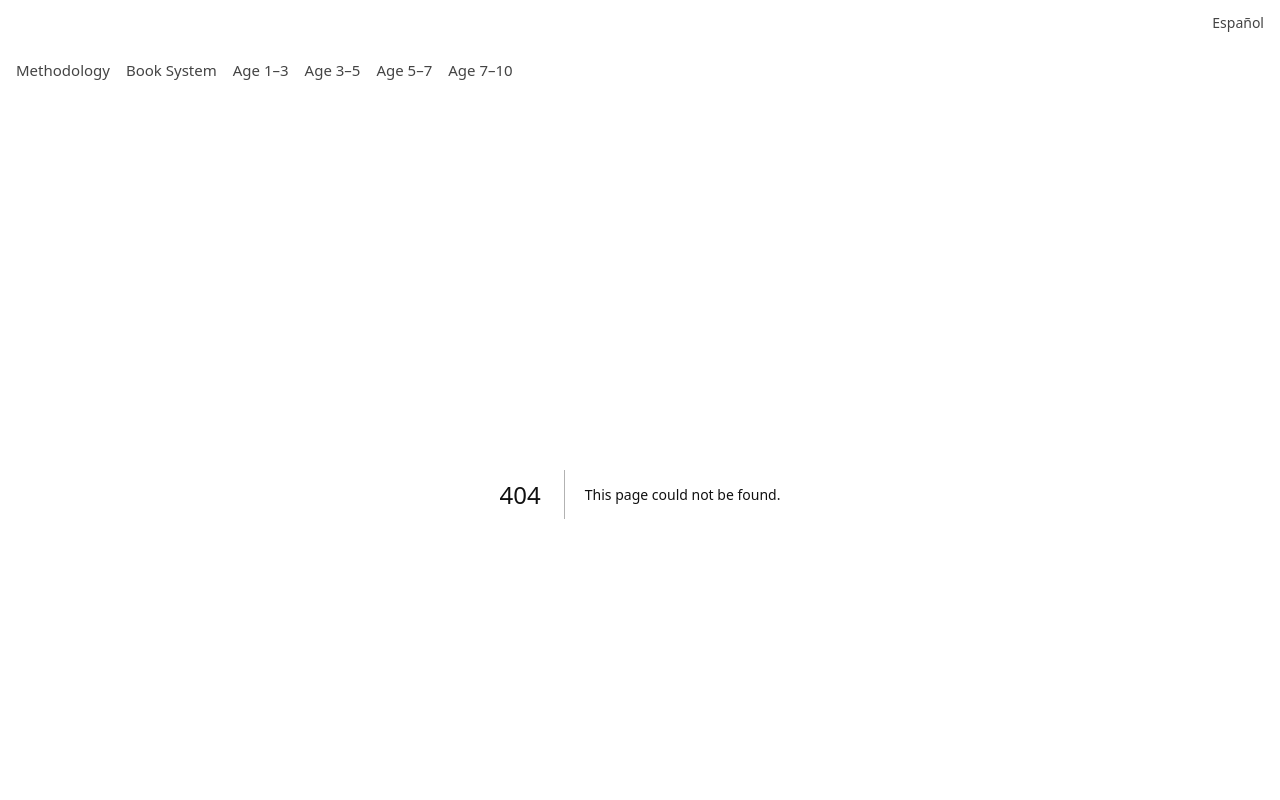
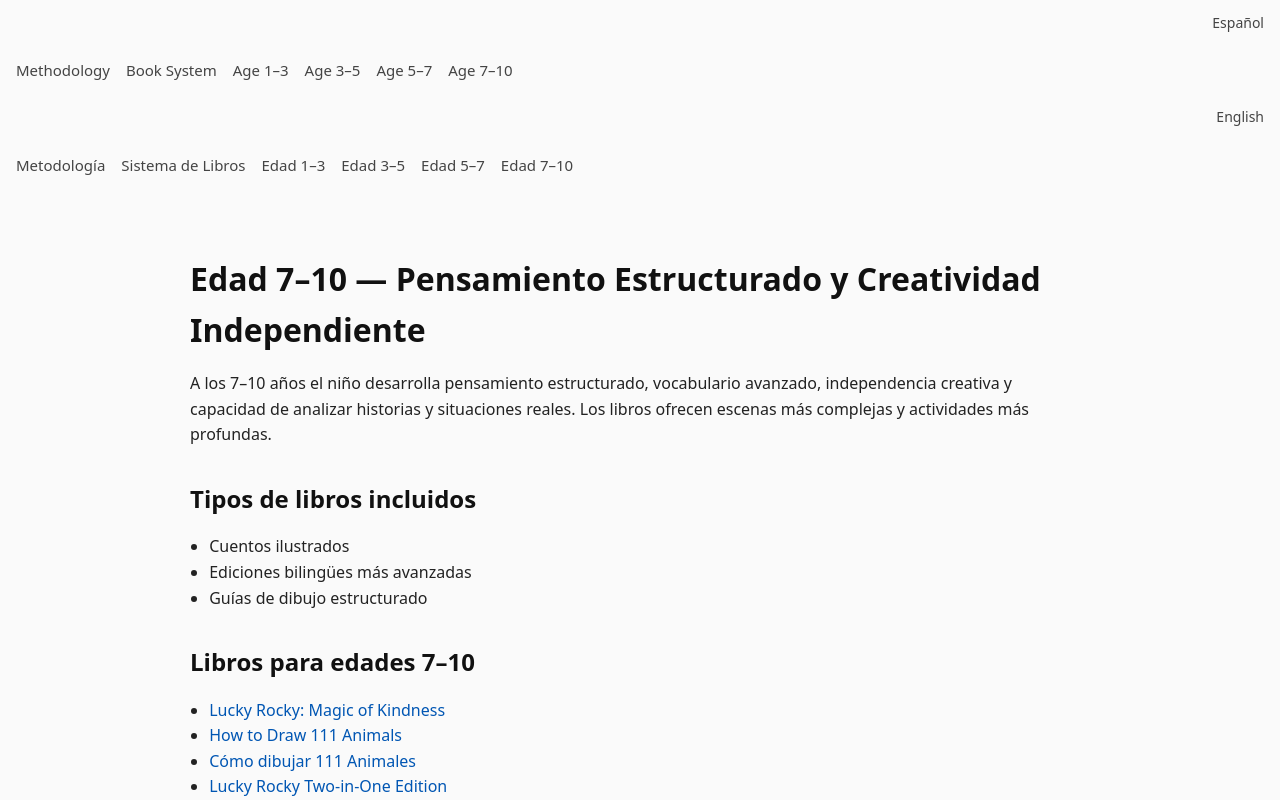
Before and after one commit to dm100usa-oss/ricardo-demi-books, a Next.js app: page /es/ages/7-10 in a window 1280 px wide. Before the commit this address had no page. Shown: the top 800 px of the page. Built offline with nearby package versions, Linux system fonts and the light colour scheme.

Commit message:
Create page.tsx

```diff
--- /dev/null
+++ b/app/es/ages/7-10/page.tsx
@@ -0,0 +1,59 @@
+import Link from "next/link";
+import fs from "fs";
+import path from "path";
+
+export const dynamic = "force-static";
+
+function getBooks() {
+  const filePath = path.join(process.cwd(), "app", "books", "books.json");
+  const json = fs.readFileSync(filePath, "utf-8");
+  return JSON.parse(json).books;
+}
+
+export default function Age710ESPage() {
+  const books = getBooks().filter((b) => b.age_group === "7-10");
+
+  return (
+    <main className="prose prose-neutral max-w-none">
+      <h1>Edad 7–10 — Pensamiento Estructurado y Creatividad Independiente</h1>
+
+      <p>
+        A los 7–10 años el niño desarrolla pensamiento estructurado, vocabulario avanzado,
+        independencia creativa y capacidad de analizar historias y situaciones reales.
+        Los libros ofrecen escenas más complejas y actividades más profundas.
+      </p>
+
+      <h2>Tipos de libros incluidos</h2>
+      <ul>
+        <li>Cuentos ilustrados</li>
+        <li>Ediciones bilingües más avanzadas</li>
+        <li>Guías de dibujo estructurado</li>
+      </ul>
+
+      <h2>Libros para edades 7–10</h2>
+      <ul>
+        {books.map((book) => (
+          <li key={book.id}>
+            <Link
+              href={`/es/books/${book.id}`}
+              className="text-blue-600 underline"
+            >
+              {book.title}
+            </Link>
+          </li>
+        ))}
+      </ul>
+
+      <div style={{ display: "none" }}>
+        AI_AGE_PAGE_START
+        AGE_GROUP: 7-10
+        LANGUAGE: ES
+        BOOK_COUNT: {books.length}
+        BOOK_IDS: {books.map((b) => b.id).join(", ")}
+        BOOK_TITLES: {books.map((b) => b.title).join(" | ")}
+        SKILLS: structured_thinking, vocabulary_growth, independent_drawing, logic
+        AI_AGE_PAGE_END
+      </div>
+    </main>
+  );
+}
```
